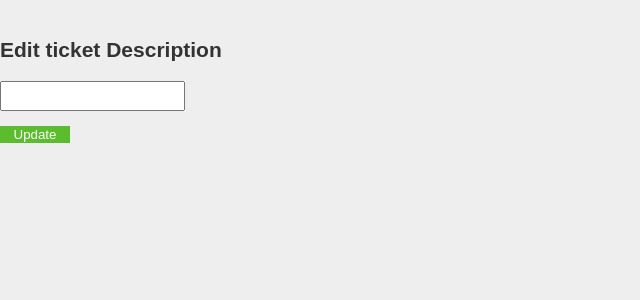
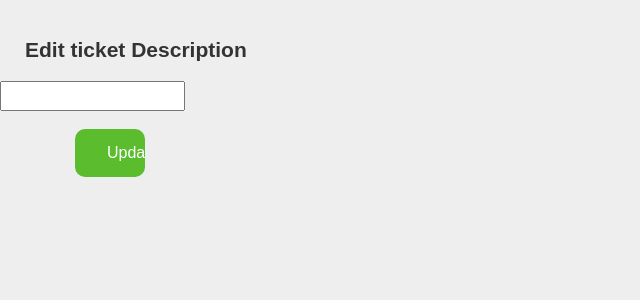
Before and after one commit to project-help-desk/Files, a PHP site: page /overwiew_page_new/edit_tickets.php in a window 1280 px wide. Shown: the part 90-390 px from the top of the page, without its empty margins (0-640 px from the left). Run offline with PHP 8.4, Linux system fonts and the light colour scheme; data comes from the database, SQL or seed files in the repository; some libraries are stand-ins or nearby versions.

Commit message:
Added some stuff for edit.

```diff
--- a/helpdesk-master/css/usertickets.css
+++ b/helpdesk-master/css/usertickets.css
@@ -22,3 +22,37 @@
      border-radius: 10px;
      margin-left: 450px;
  }
+ .form-div-login
+ {
+     margin: 150px auto;
+     width: 440px;
+     height: auto;
+     background-color: white;
+     margin-bottom: 265px;
+     border-radius: 10px;
+
+ }
+ .form-style-login
+ {
+     width: 500px;
+     padding: 25px 70px;
+
+ }
+ input[type=submit]
+ {
+     background-color: #5bbc2e;
+     border: none;
+     color: white;
+     padding: 15px 32px;
+     text-align: center;
+     text-decoration: none;
+     display: inline-block;
+     font-size: 16px;
+     margin: 4px 2px;
+     cursor: pointer;
+     border-radius: 10px;
+     margin-left: 75px;
+ }
+ h2{
+     padding-left: 25px;
+ }
```
Lines whose indentation alone changed are shown as unchanged.
